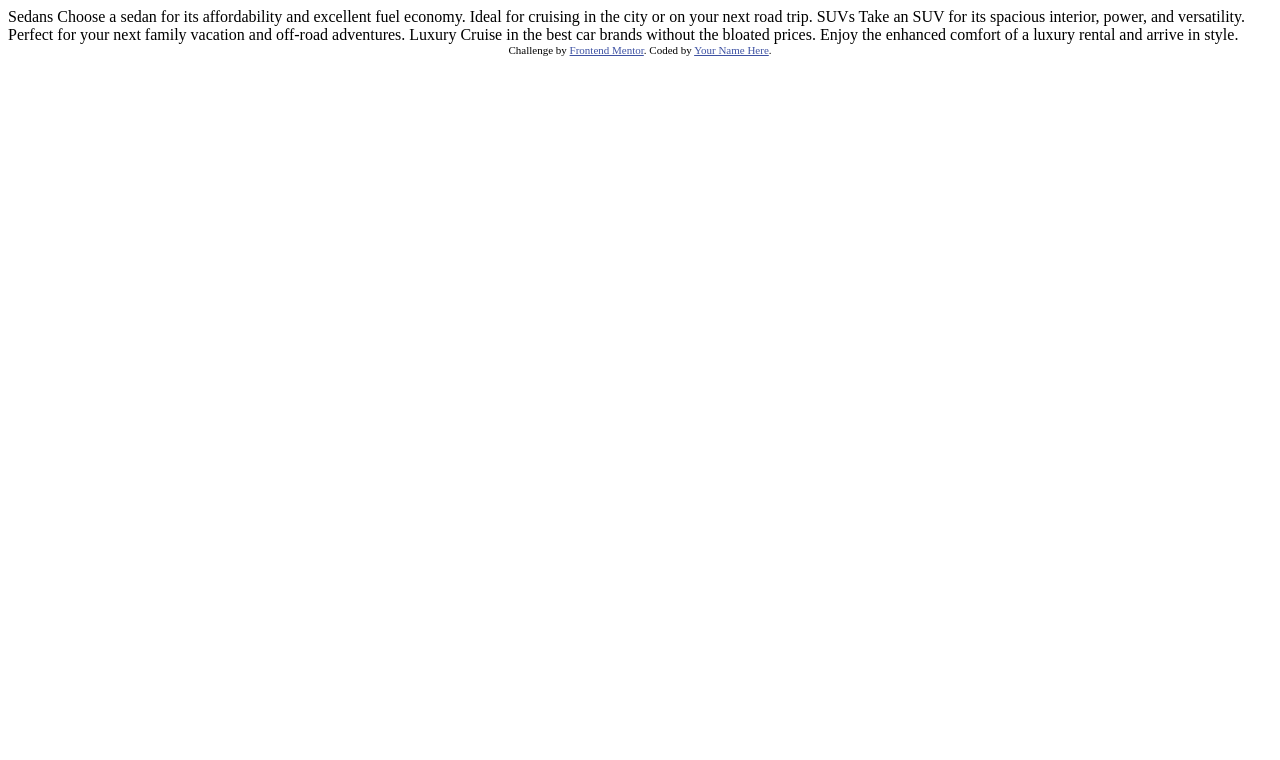
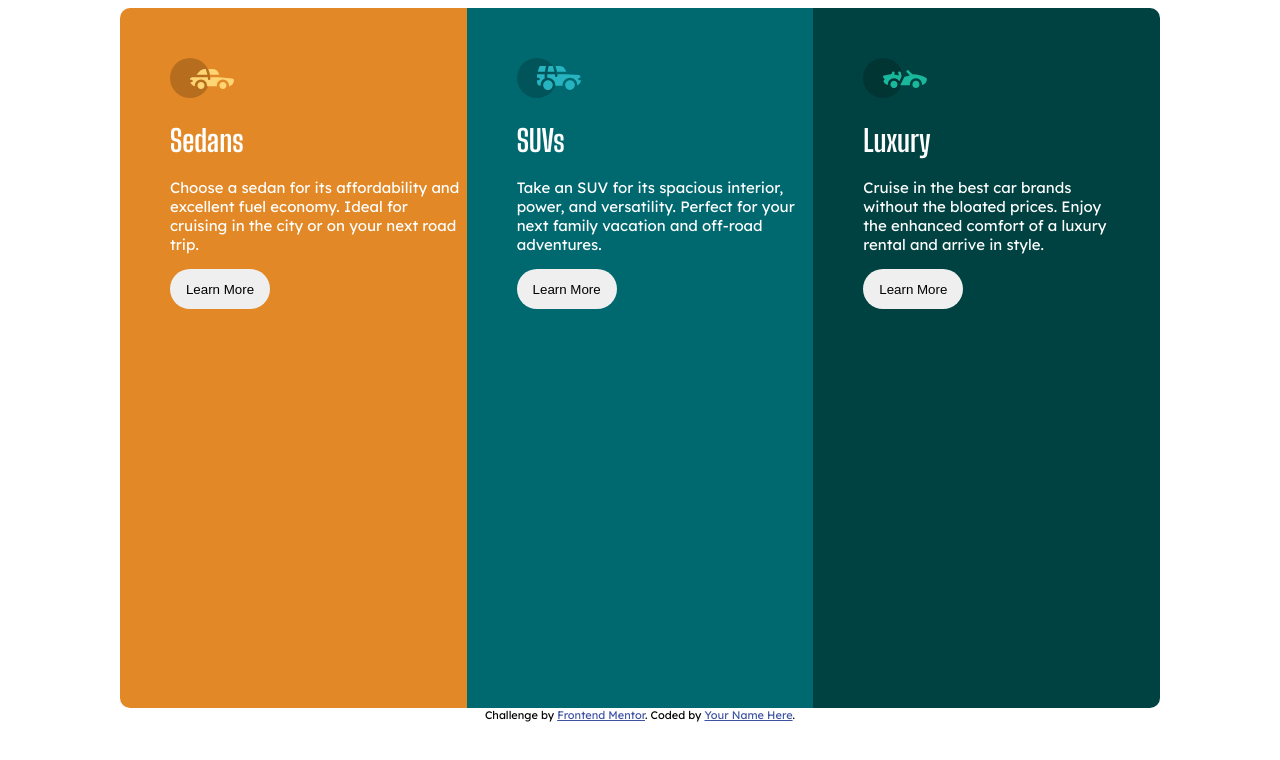
Before and after one commit to Departed1337/3-column-preview-card-component-main, a plain HTML site: page src/index.html in a window 1280 px wide. Drawn offline with Linux system fonts and the light colour scheme.

Commit message:
added styles

```diff
--- a/src/index.html
+++ b/src/index.html
@@ -9,17 +9,34 @@
 </head>
 <body>
 
-  Sedans
-  Choose a sedan for its affordability and excellent fuel economy. Ideal for cruising in the city
-  or on your next road trip.
+<div class="all">
+  <div class="left">
+    <img class="Sedans" src="../images/icon-sedans.svg" alt="SedansCarIcon">
+    <h1>Sedans</h1>
+    <p>Choose a sedan for its affordability and excellent fuel economy. Ideal for cruising in the city
+    or on your next road trip.
+    </p>
+    <button class="btn-left">Learn More</button>
+  </div>
 
-  SUVs
-  Take an SUV for its spacious interior, power, and versatility. Perfect for your next family vacation
-  and off-road adventures.
+  <div class="mid">
+    <img class="SUV" src="../images/icon-suvs.svg" alt="SUVCarIcon">
+    <h1>SUVs</h1>
+    <p> Take an SUV for its spacious interior, power, and versatility. Perfect for your next family vacation
+    and off-road adventures.
+    </p>
+    <button class="btn-mid">Learn More</button>
+  </div>
 
-  Luxury
-  Cruise in the best car brands without the bloated prices. Enjoy the enhanced comfort of a luxury
-  rental and arrive in style.
+  <div class="right">
+    <img class="Luxury" src="../images/icon-luxury.svg" alt="LuxuryCarIcon">
+    <h1>Luxury</h1>
+    <p>Cruise in the best car brands without the bloated prices. Enjoy the enhanced comfort of a luxury
+    rental and arrive in style.
+    </p>
+    <button class="btn-right">Learn More</button>
+  </div>
+</div>
 
   <div class="attribution">
     Challenge by <a href="https://www.frontendmentor.io?ref=challenge" target="_blank">Frontend Mentor</a>.
--- a/src/styles.css
+++ b/src/styles.css
@@ -1,2 +1,85 @@
+@import url('https://fonts.googleapis.com/css2?family=Big+Shoulders+Display:wght@700&family=Lexend+Deca&display=swap');
+
+:root {
+--bright-orange: hsl(31, 77%, 52%);
+--dark-cyan: hsl(184, 100%, 22%);
+--very-dark-cyan: hsl(179, 100%, 13%);
+--transparent-white: hsla(0, 0%, 100%, 0.75);
+--very-light-gray: hsl(0, 0%, 95%)
+}
+
+h1 {
+    font-family: 'Big Shoulders Display', cursive;
+}
+
+body {
+    background-color: var(--transparent-white);
+    font-size: 15px;
+    font-family: 'Lexend Deca', sans-serif;
+    align-items: center;
+    justify-content: center;
+    display: grid;
+    top: 50%;
+    -ms-transform: translateY(center);
+    transform: translateY(center);
+}
+
+.all {
+    position:relative;
+    width: 1040px;
+    height: 700px;
+    color: #fff;
+    display: table;
+    table-layout: fixed; /*Optional*/
+    align-items: center;
+    justify-content: center;
+}
+
+.left {
+    padding-left: 50px;
+    background-color: var(--bright-orange);
+    display: table-cell;
+    border-radius: 10px 0 0px 10px;
+}
+
+.mid {
+    padding-left: 50px;
+    background-color: var(--dark-cyan);
+    display: table-cell;
+}
+
+.right {
+    padding: 50px;
+    background-color: var(--very-dark-cyan);
+    display: table-cell;
+    border-radius: 0px 10px 10px 0px;
+}
+
+button {
+    border-radius: 30px 30px 30px 30px;
+    height: 40px;
+    width: 100px;
+    border: none;
+}
+
+button:hover {
+    color: #fff;
+    border-style: solid;
+    border-color: #fff;
+}
+
+.btn-left:hover {
+    background-color: var(--bright-orange);
+}
+
+.btn-mid:hover {
+    background-color: var(--dark-cyan);
+}
+
+.btn-right:hover {
+    background-color: var(--very-dark-cyan);
+}
+
+
 .attribution { font-size: 11px; text-align: center; }
 .attribution a { color: hsl(228, 45%, 44%); }
```
